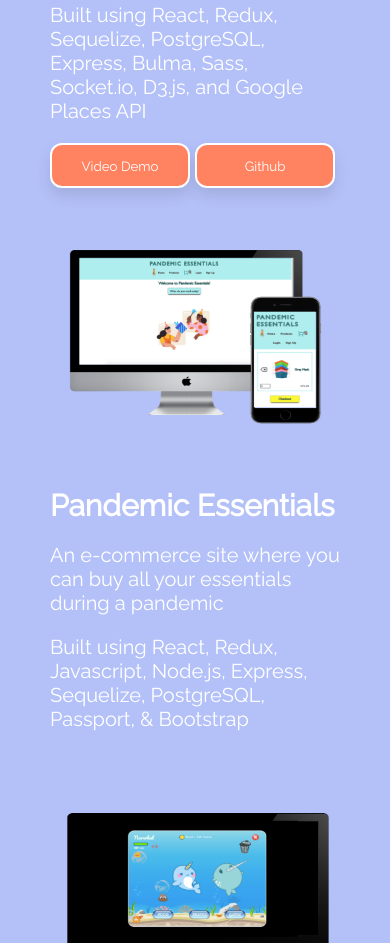
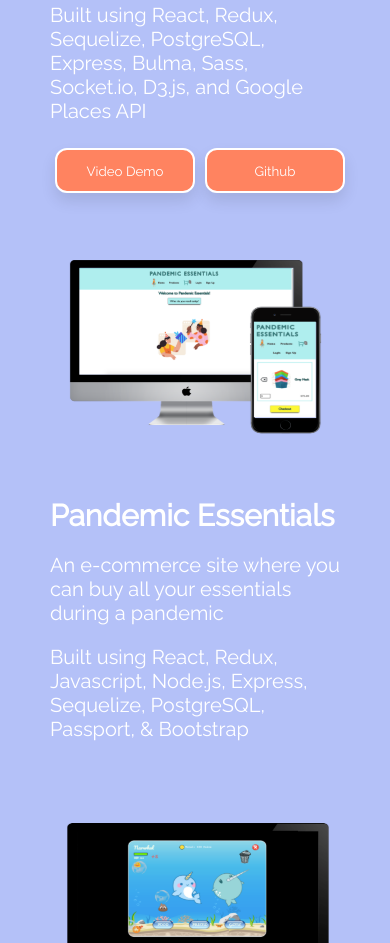
Before and after one commit to jenyang929/Jennifer-Portfolio, a plain HTML site: page public/index.html in a window 390 px wide. Shown: the part 4445-5388 px from the top of the page. Drawn offline with nearby package versions, Linux system fonts and the light colour scheme.

Commit message:
Fixed mobile display

```diff
--- a/public/assets/style.css
+++ b/public/assets/style.css
@@ -502,6 +502,14 @@ html {
   color: black;
 }
 
+.foodle-buttons {
+  display: flex;
+}
+
+.foodle-button {
+  padding: 5px;
+}
+
 /* section 4 */
 @media (max-width: 736px) {
   .section4 {
@@ -536,9 +544,14 @@ html {
     height: 200px;
     width: 300px;
   }
+
   .foodle-description {
     margin: 0;
   }
+
+  /* .foodle-button {
+    justify-content: ;
+  } */
 
   .moreInformation {
     display: none;
--- a/public/index.html
+++ b/public/index.html
@@ -330,14 +330,17 @@
 
                   <p> Built using React, Redux, Sequelize, PostgreSQL, Express, Bulma, Sass, Socket.io, D3.js, and Google Places API</p>
 
-                  <div><a href="https://www.youtube.com/watch?v=vT_FW_NRI8g">
-                    <button class="open-button">Video Demo</button></a>
-
-                    <a href="https://github.com/Capstone-JMLY/Foodle" target="_blank">
-                      <button class="open-button">Github</button></a>
+                  <div class="foodle-buttons">
+                    <div class="foodle-button">
+                      <a href="https://www.youtube.com/watch?v=vT_FW_NRI8g">
+                      <button class="open-button">Video Demo</button></a>
+                    </div>
+                    <div class="foodle-button">
+                      <a href="https://github.com/Capstone-JMLY/Foodle" target="_blank">
+                        <button class="open-button">Github</button></a>
+                    </div>
                   </div>
                 </div>
-
           </div>
         </div>
 
```
